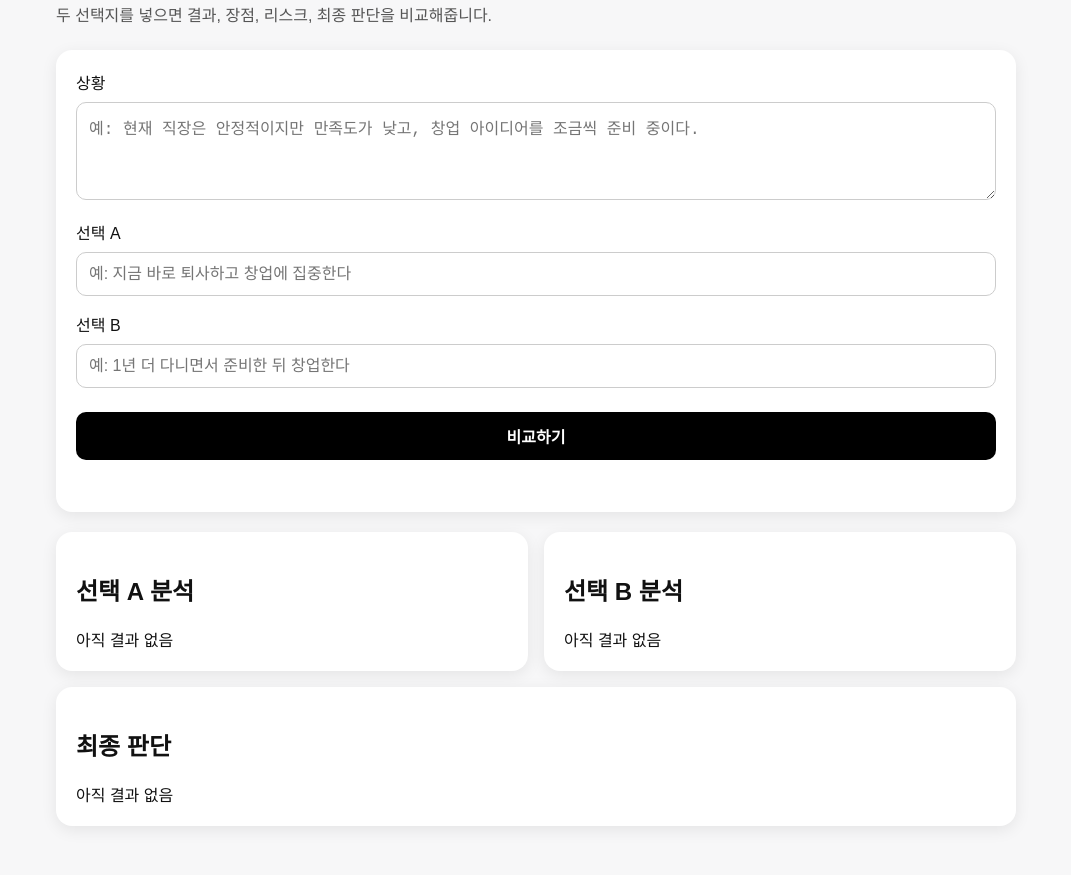
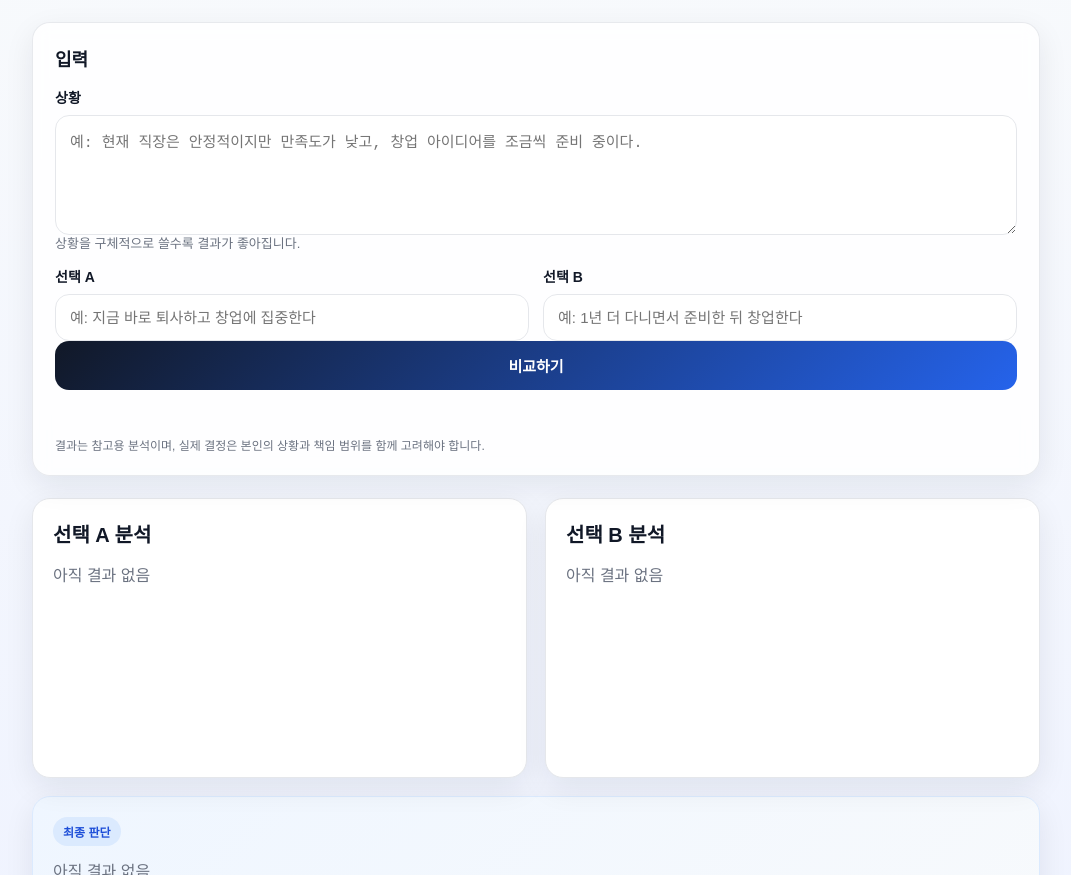
Before and after one commit to inschae90-ops/Decision-Arena-clean, a website: page public/index.html in a window 1280 px wide. Shown: the part 100-975 px from the top of the page, without its empty margins (104-1175 px from the left). Drawn offline with Linux system fonts and the light colour scheme.

Commit message:
improve ui

```diff
--- a/public/app.js
+++ b/public/app.js
@@ -4,12 +4,21 @@ document.getElementById("btn").onclick = async () => {
   const optionB = document.getElementById("optionB").value.trim();
   const statusEl = document.getElementById("status");
 
+  const resultAEl = document.getElementById("resultA");
+  const resultBEl = document.getElementById("resultB");
+  const judgmentEl = document.getElementById("judgment");
+
   if (!context || !optionA || !optionB) {
+    statusEl.className = "status-error";
     statusEl.innerText = "모든 칸을 입력하세요.";
     return;
   }
 
+  statusEl.className = "status-loading";
   statusEl.innerText = "분석 중...";
+  resultAEl.innerHTML = "불러오는 중...";
+  resultBEl.innerHTML = "불러오는 중...";
+  judgmentEl.innerHTML = "불러오는 중...";
 
   try {
     const res = await fetch("/api/compare", {
@@ -23,38 +32,40 @@ document.getElementById("btn").onclick = async () => {
     const data = await res.json();
 
     if (!res.ok) {
+      statusEl.className = "status-error";
       statusEl.innerText =
-        `오류: ${data.error || "요청 실패"}\n` +
-        `${data.detail || ""}`;
+        `${data.error || "요청 실패"} ${data.detail ? `- ${data.detail}` : ""}`;
       console.log("서버 에러 응답:", data);
       return;
     }
 
-    document.getElementById("resultA").innerHTML = `
-      <p><b>결과:</b> ${data.optionA.result}</p>
-      <p><b>장점:</b></p>
+    resultAEl.innerHTML = `
+      <p><b>결과</b><br>${data.optionA.result}</p>
+      <div class="section-title">장점</div>
       <ul>${data.optionA.pros.map(p => `<li>${p}</li>`).join("")}</ul>
-      <p><b>리스크:</b></p>
+      <div class="section-title">리스크</div>
       <ul>${data.optionA.risks.map(r => `<li>${r}</li>`).join("")}</ul>
     `;
 
-    document.getElementById("resultB").innerHTML = `
-      <p><b>결과:</b> ${data.optionB.result}</p>
-      <p><b>장점:</b></p>
+    resultBEl.innerHTML = `
+      <p><b>결과</b><br>${data.optionB.result}</p>
+      <div class="section-title">장점</div>
       <ul>${data.optionB.pros.map(p => `<li>${p}</li>`).join("")}</ul>
-      <p><b>리스크:</b></p>
+      <div class="section-title">리스크</div>
       <ul>${data.optionB.risks.map(r => `<li>${r}</li>`).join("")}</ul>
     `;
 
-    document.getElementById("judgment").innerHTML = `
+    judgmentEl.innerHTML = `
       <p><b>추천 선택:</b> ${data.judgment.betterOption}</p>
-      <p><b>이유:</b></p>
+      <div class="section-title">이유</div>
       <ul>${data.judgment.reasons.map(r => `<li>${r}</li>`).join("")}</ul>
     `;
 
-    statusEl.innerText = "완료";
+    statusEl.className = "status-success";
+    statusEl.innerText = "분석 완료";
   } catch (error) {
+    console.error(error);
+    statusEl.className = "status-error";
     statusEl.innerText = "오류 발생: " + error.message;
-    console.error(error);
   }
 };
--- a/public/index.html
+++ b/public/index.html
@@ -5,124 +5,298 @@
   <meta name="viewport" content="width=device-width, initial-scale=1.0" />
   <title>선택 비교 시뮬레이터</title>
   <style>
-    body {
-      font-family: Arial, sans-serif;
-      max-width: 960px;
-      margin: 40px auto;
-      padding: 0 16px;
-      background: #f7f7f8;
-      color: #111;
+    :root {
+      --bg: #f5f7fb;
+      --card: #ffffff;
+      --text: #111827;
+      --muted: #6b7280;
+      --line: #e5e7eb;
+      --primary: #111827;
+      --accent: #2563eb;
+      --success: #15803d;
+      --danger: #b91c1c;
+      --shadow: 0 10px 30px rgba(17, 24, 39, 0.08);
+      --radius: 18px;
     }
 
-    h1 {
-      margin-bottom: 8px;
+    * {
+      box-sizing: border-box;
     }
 
-    p.description {
-      color: #555;
-      margin-bottom: 24px;
+    body {
+      margin: 0;
+      font-family: Arial, sans-serif;
+      background: linear-gradient(180deg, #f8fafc 0%, #eef2ff 100%);
+      color: var(--text);
     }
 
-    .box {
-      background: white;
-      border-radius: 16px;
-      padding: 20px;
-      box-shadow: 0 4px 16px rgba(0,0,0,0.08);
+    .wrap {
+      width: 100%;
+      max-width: 1040px;
+      margin: 0 auto;
+      padding: 32px 16px 48px;
+    }
+
+    .hero {
       margin-bottom: 20px;
     }
 
-    textarea, input, button {
-      width: 100%;
-      box-sizing: border-box;
-      padding: 12px;
-      font-size: 16px;
-      margin-top: 8px;
-      margin-bottom: 16px;
+    .hero h1 {
+      margin: 0 0 8px;
+      font-size: 32px;
+      line-height: 1.15;
     }
 
-    textarea, input {
-      border: 1px solid #ccc;
-      border-radius: 10px;
+    .hero p {
+      margin: 0;
+      color: var(--muted);
+      font-size: 16px;
+      line-height: 1.6;
     }
 
-    button {
-      border: none;
-      border-radius: 10px;
-      background: black;
-      color: white;
-      cursor: pointer;
-      font-weight: bold;
+    .panel {
+      background: rgba(255, 255, 255, 0.84);
+      backdrop-filter: blur(8px);
+      border: 1px solid rgba(229, 231, 235, 0.9);
+      border-radius: var(--radius);
+      box-shadow: var(--shadow);
+      padding: 22px;
+      margin-bottom: 22px;
     }
 
-    button:hover {
-      opacity: 0.9;
+    .panel h2 {
+      margin: 0 0 16px;
+      font-size: 18px;
     }
 
-    .grid {
+    label {
+      display: block;
+      margin-bottom: 8px;
+      font-size: 14px;
+      font-weight: 700;
+    }
+
+    .hint {
+      font-size: 13px;
+      color: var(--muted);
+      margin-top: -6px;
+      margin-bottom: 14px;
+    }
+
+    textarea,
+    input {
+      width: 100%;
+      border: 1px solid var(--line);
+      border-radius: 14px;
+      padding: 14px 14px;
+      font-size: 15px;
+      background: #fff;
+      outline: none;
+      transition: border-color 0.15s ease, box-shadow 0.15s ease;
+    }
+
+    textarea:focus,
+    input:focus {
+      border-color: #93c5fd;
+      box-shadow: 0 0 0 4px rgba(37, 99, 235, 0.12);
+    }
+
+    textarea {
+      resize: vertical;
+      min-height: 120px;
+    }
+
+    .row {
       display: grid;
-      grid-template-columns: 1fr;
-      gap: 16px;
+      grid-template-columns: 1fr 1fr;
+      gap: 14px;
+    }
+
+    .btn {
+      width: 100%;
+      border: 0;
+      border-radius: 14px;
+      padding: 14px 16px;
+      font-size: 15px;
+      font-weight: 700;
+      color: #fff;
+      background: linear-gradient(135deg, #111827, #2563eb);
+      cursor: pointer;
+      transition: transform 0.06s ease, opacity 0.15s ease;
+    }
+
+    .btn:hover {
+      opacity: 0.95;
+    }
+
+    .btn:active {
+      transform: translateY(1px);
+    }
+
+    #status {
+      margin-top: 14px;
+      min-height: 22px;
+      font-size: 14px;
+      font-weight: 700;
+    }
+
+    .status-loading {
+      color: var(--accent);
+    }
+
+    .status-success {
+      color: var(--success);
+    }
+
+    .status-error {
+      color: var(--danger);
+    }
+
+    .results {
+      display: grid;
+      grid-template-columns: 1fr 1fr;
+      gap: 18px;
+      margin-top: 8px;
     }
 
     .card {
-      background: white;
-      border-radius: 16px;
+      background: var(--card);
+      border: 1px solid var(--line);
+      border-radius: var(--radius);
+      box-shadow: var(--shadow);
       padding: 20px;
-      box-shadow: 0 4px 16px rgba(0,0,0,0.08);
+      min-height: 280px;
     }
 
-    .full {
-      grid-column: 1 / -1;
+    .card h3 {
+      margin: 0 0 14px;
+      font-size: 20px;
     }
 
-    ul {
-      margin-top: 8px;
+    .card p {
+      margin: 10px 0;
+      line-height: 1.6;
     }
 
-    #status {
-      font-weight: bold;
-      margin-bottom: 16px;
+    .card ul {
+      margin: 8px 0 14px;
+      padding-left: 20px;
     }
 
-    @media (min-width: 768px) {
-      .grid {
-        grid-template-columns: 1fr 1fr;
+    .card li {
+      margin: 6px 0;
+      line-height: 1.5;
+    }
+
+    .judge {
+      margin-top: 18px;
+      background: linear-gradient(135deg, #eff6ff, #f8fafc);
+      border: 1px solid #dbeafe;
+    }
+
+    .badge {
+      display: inline-block;
+      margin-bottom: 12px;
+      padding: 6px 10px;
+      border-radius: 999px;
+      font-size: 12px;
+      font-weight: 700;
+      color: #1d4ed8;
+      background: #dbeafe;
+    }
+
+    .empty {
+      color: var(--muted);
+    }
+
+    .section-title {
+      margin: 18px 0 10px;
+      font-size: 13px;
+      font-weight: 800;
+      letter-spacing: 0.02em;
+      color: #374151;
+      text-transform: uppercase;
+    }
+
+    .footer-note {
+      margin-top: 10px;
+      font-size: 12px;
+      color: var(--muted);
+    }
+
+    @media (max-width: 760px) {
+      .hero h1 {
+        font-size: 26px;
+      }
+
+      .row,
+      .results {
+        grid-template-columns: 1fr;
+      }
+
+      .panel,
+      .card {
+        padding: 16px;
       }
     }
   </style>
 </head>
 <body>
-  <h1>선택 비교 시뮬레이터</h1>
-  <p class="description">두 선택지를 넣으면 결과, 장점, 리스크, 최종 판단을 비교해줍니다.</p>
-
-  <div class="box">
-    <label>상황</label>
-    <textarea id="context" rows="4" placeholder="예: 현재 직장은 안정적이지만 만족도가 낮고, 창업 아이디어를 조금씩 준비 중이다."></textarea>
-
-    <label>선택 A</label>
-    <input id="optionA" type="text" placeholder="예: 지금 바로 퇴사하고 창업에 집중한다" />
-
-    <label>선택 B</label>
-    <input id="optionB" type="text" placeholder="예: 1년 더 다니면서 준비한 뒤 창업한다" />
-
-    <button id="btn">비교하기</button>
-    <div id="status"></div>
-  </div>
-
-  <div class="grid">
-    <div class="card">
-      <h2>선택 A 분석</h2>
-      <div id="resultA">아직 결과 없음</div>
+  <div class="wrap">
+    <div class="hero">
+      <h1>선택 비교 시뮬레이터</h1>
+      <p>두 선택지를 넣으면 예상 결과, 장점, 리스크, 최종 판단을 한 화면에서 비교해줍니다.</p>
     </div>
 
-    <div class="card">
-      <h2>선택 B 분석</h2>
-      <div id="resultB">아직 결과 없음</div>
+    <div class="panel">
+      <h2>입력</h2>
+
+      <label for="context">상황</label>
+      <textarea
+        id="context"
+        placeholder="예: 현재 직장은 안정적이지만 만족도가 낮고, 창업 아이디어를 조금씩 준비 중이다."
+      ></textarea>
+      <div class="hint">상황을 구체적으로 쓸수록 결과가 좋아집니다.</div>
+
+      <div class="row">
+        <div>
+          <label for="optionA">선택 A</label>
+          <input
+            id="optionA"
+            type="text"
+            placeholder="예: 지금 바로 퇴사하고 창업에 집중한다"
+          />
+        </div>
+        <div>
+          <label for="optionB">선택 B</label>
+          <input
+            id="optionB"
+            type="text"
+            placeholder="예: 1년 더 다니면서 준비한 뒤 창업한다"
+          />
+        </div>
+      </div>
+
+      <button class="btn" id="btn">비교하기</button>
+      <div id="status"></div>
+      <div class="footer-note">결과는 참고용 분석이며, 실제 결정은 본인의 상황과 책임 범위를 함께 고려해야 합니다.</div>
     </div>
 
-    <div class="card full">
-      <h2>최종 판단</h2>
-      <div id="judgment">아직 결과 없음</div>
+    <div class="results">
+      <div class="card">
+        <h3>선택 A 분석</h3>
+        <div id="resultA" class="empty">아직 결과 없음</div>
+      </div>
+
+      <div class="card">
+        <h3>선택 B 분석</h3>
+        <div id="resultB" class="empty">아직 결과 없음</div>
+      </div>
+    </div>
+
+    <div class="card judge">
+      <span class="badge">최종 판단</span>
+      <div id="judgment" class="empty">아직 결과 없음</div>
     </div>
   </div>
 
```
